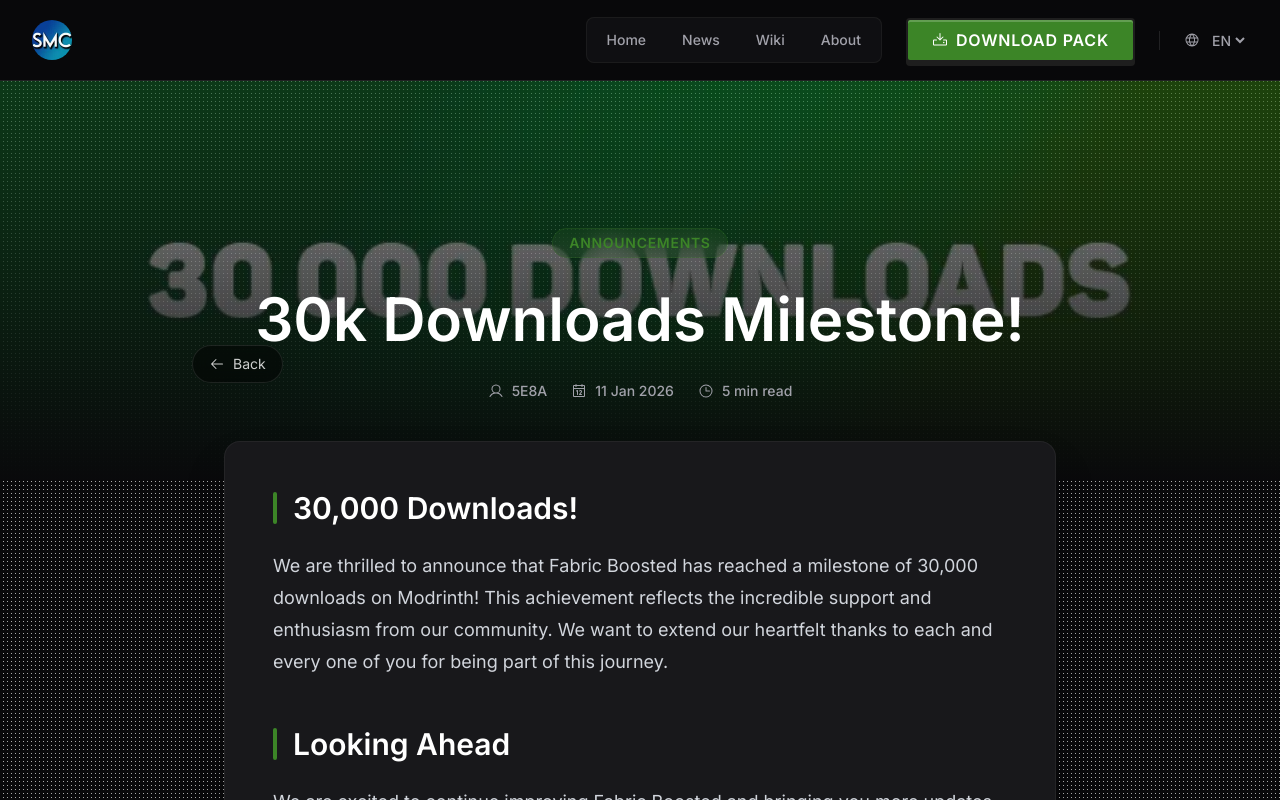
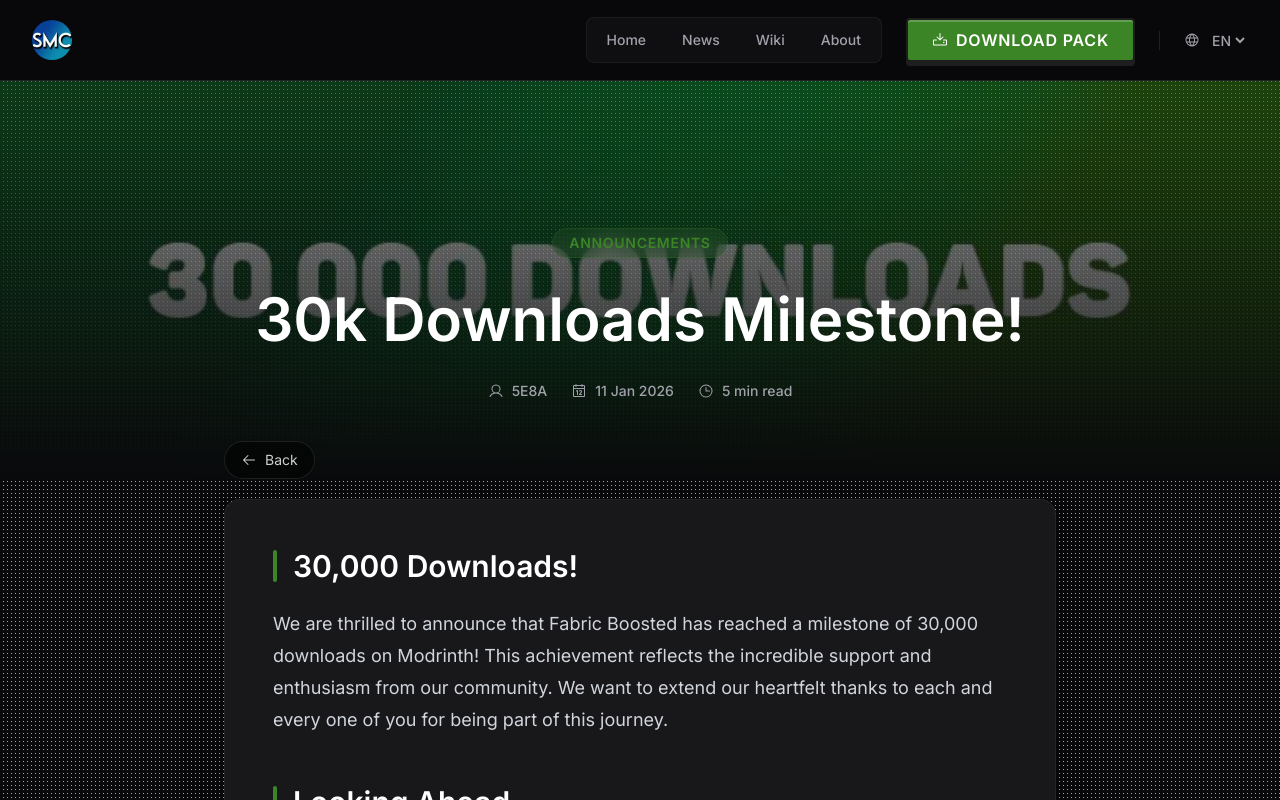
Before and after one commit to 5E8A/smc, a React (Vite) app: page /smc/post/30k-Downloads-Milestone in a window 1280 px wide. Shown: the top 800 px of the page. Built offline with nearby package versions, Linux system fonts and the light colour scheme.

Commit message:
fix(ui): back button cursor and article placement

```diff
--- a/src/components/ArticleView.tsx
+++ b/src/components/ArticleView.tsx
@@ -66,8 +66,7 @@ const ArticleView = () => {
       </div>
 
       <div className="max-w-4xl mx-auto px-4 sm:px-6 lg:px-8 -mt-10 relative z-30">
-        {/* Back Button */}
-        <div className="absolute -top-24 left-4 md:left-0">
+        <div className="mb-5">
           <BackButton fallbackTo="/archive" />
         </div>
 
--- a/src/components/BackButton.tsx
+++ b/src/components/BackButton.tsx
@@ -23,7 +23,7 @@ const BackButton = ({ fallbackTo }: BackButtonProps) => {
     <button
       type="button"
       onClick={handleClick}
-      className="inline-flex items-center text-white/80 hover:text-white bg-black/50 px-4 py-2 rounded-full backdrop-blur-sm border border-white/10 transition-colors text-sm"
+      className="inline-flex items-center text-white/80 hover:text-white bg-black/50 px-4 py-2 rounded-full backdrop-blur-sm border border-white/10 transition-colors text-sm cursor-pointer"
     >
       <ArrowLeftIcon className="w-4 h-4 mr-2" />
       {t.common.back}
```
